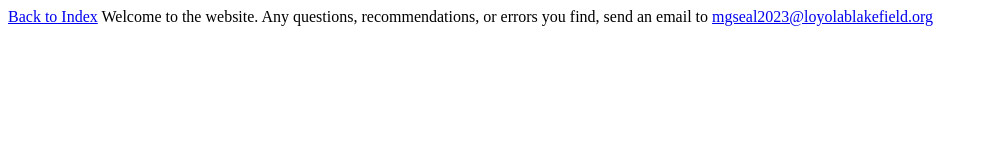
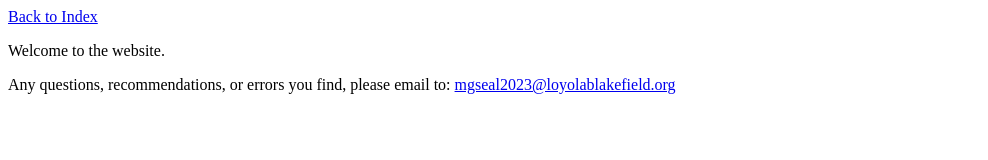
Before and after one commit to mseal5/fun, a plain HTML site: page welcome.html in a window 1280 px wide. Shown: the whole page, without its empty margins (0-988 px from the left). Drawn offline with Linux system fonts and the light colour scheme.

Commit message:
Update welcome.html

```diff
--- a/welcome.html
+++ b/welcome.html
@@ -1,3 +1,4 @@
+<title>Seal</title>
 <a href="https://mseal5.github.io">Back to Index</a>
-Welcome to the website.
-Any questions, recommendations, or errors you find, send an email to <a href="mailto:mgseal2023@loyolablakefield.org">mgseal2023@loyolablakefield.org</a>
+<p>Welcome to the website.<p>
+<p>Any questions, recommendations, or errors you find, please email to: <a href="mailto:mgseal2023@loyolablakefield.org">mgseal2023@loyolablakefield.org</a><p>
```
